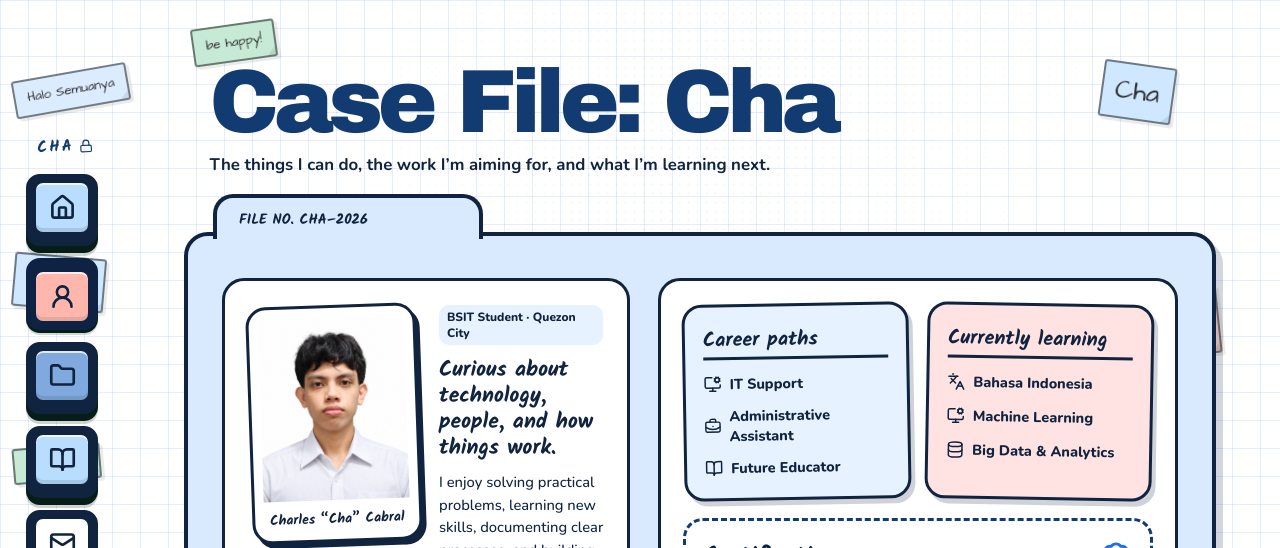
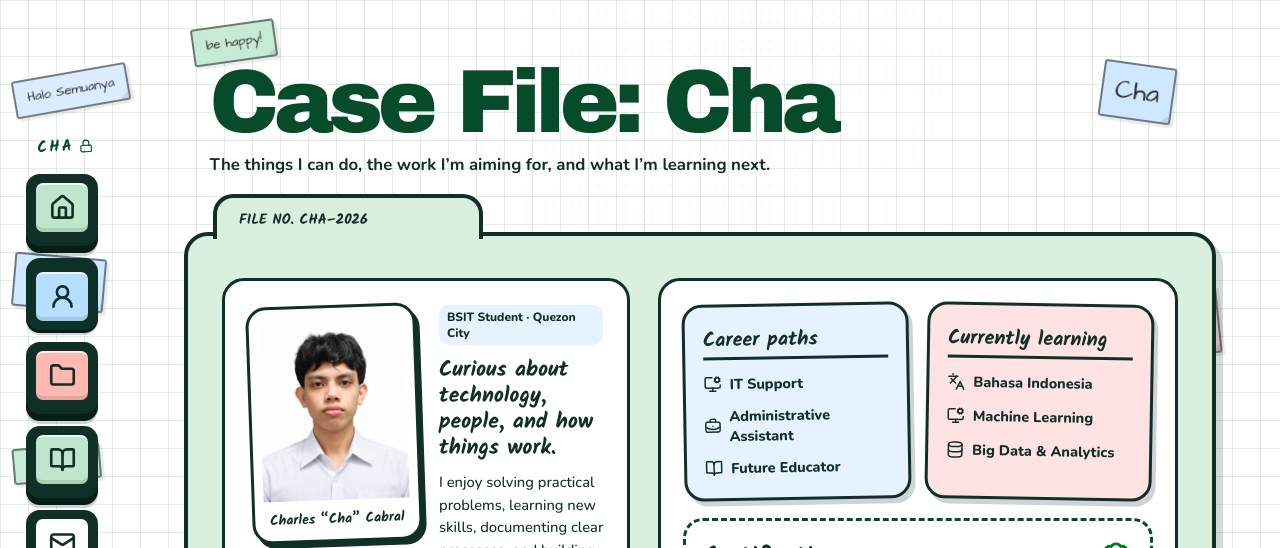
Before and after one commit to Tsarles/portfolio, a React (Vite) app: page /about in a window 1280 px wide. Shown: the top 548 px of the page. Built offline with nearby package versions, Linux system fonts and the light colour scheme.

Commit message:
Restore green identity on white canvas

```diff
--- a/src/index.css
+++ b/src/index.css
@@ -1,18 +1,18 @@
 @import url("https://fonts.googleapis.com/css2?family=Archivo+Black&family=Kalam:wght@400;700&family=Nunito:wght@500;600;700;800;900&display=swap");
 
 :root {
-  --ink: #10233f;
-  --green: #1f6feb;
-  --green-dark: #123b72;
-  --mint: #d7ebff;
+  --ink: #102f27;
+  --green: #06771f;
+  --green-dark: #064c2b;
+  --mint: #cfeeda;
   --blue: #5da9ff;
   --blue-light: #e6f2ff;
   --red: #ef5a5a;
   --red-light: #ffe3e3;
   --cream: #ffffff;
   --paper: #ffffff;
-  --grid: rgba(31, 111, 235, 0.12);
-  --shadow: 7px 8px 0 rgba(16, 35, 63, 0.18);
+  --grid: rgba(6, 119, 31, 0.12);
+  --shadow: 7px 8px 0 rgba(16, 47, 39, 0.18);
   color: var(--ink);
   background: var(--paper);
   font-family: "Nunito", system-ui, sans-serif;
@@ -135,9 +135,10 @@ img { display: block; max-width: 100%; }
 .keycap:hover { transform: translateY(-2px); box-shadow: 0 9px 0 #071d17, 0 12px 0 rgba(16,47,39,.18); }
 .keycap:active .keycap-top, .keycap.active .keycap-top { transform: translateY(5px); }
 .keycap.active { box-shadow: 0 3px 0 #071d17, 0 5px 0 rgba(16,47,39,.18); filter: saturate(1.12); }
+.keycap-green { --key-color: #bfe6cc; }
 .keycap-blue { --key-color: #b9ddff; }
 .keycap-red { --key-color: #ffb9b0; }
-.keycap-navy { --key-color: #7fa9df; }
+.keycap-navy { --key-color: #9ad2ad; }
 .keycap-cream { --key-color: var(--cream); }
 .keycap-settings { --key-color: #c6dbf7; padding: 0; cursor: pointer; }
 .keycap-tooltip {
@@ -222,7 +223,7 @@ img { display: block; max-width: 100%; }
 .nav-drag-toggle input { position: absolute; opacity: 0; pointer-events: none; }
 .nav-drag-toggle > span { width: 52px; height: 29px; position: relative; border: 3px solid var(--ink); border-radius: 20px; background: #d7deea; transition: background .18s ease; }
 .nav-drag-toggle > span::after { content: ""; position: absolute; left: 3px; top: 3px; width: 17px; height: 17px; border-radius: 50%; background: var(--ink); transition: transform .18s ease; }
-.nav-drag-toggle input:checked + span { background: var(--blue); }
+.nav-drag-toggle input:checked + span { background: var(--green); }
 .nav-drag-toggle input:checked + span::after { transform: translateX(23px); }
 .nav-drag-toggle input:focus-visible + span { outline: 4px solid var(--blue); outline-offset: 3px; }
 .nav-reset { grid-column: 1/-1; display: inline-flex; width: max-content; align-items: center; gap: 8px; padding: 9px 13px; border: 2px solid var(--ink); border-radius: 12px; background: var(--blue-light); box-shadow: 3px 3px 0 var(--ink); font-weight: 900; cursor: pointer; }
@@ -289,7 +290,7 @@ img { display: block; max-width: 100%; }
 .hand-line { display: inline-block; margin: 24px 0 30px; font: 700 clamp(1.25rem,2.4vw,1.8rem) "Kalam", cursive; border-bottom: 7px solid var(--blue); transform: rotate(-1deg); }
 .hero-actions { display: flex; gap: 18px; flex-wrap: wrap; }
 .hero-profile { position: relative; display: grid; justify-items: center; }
-.polaroid { width: min(310px,100%); margin: 0; padding: 13px 13px 16px; overflow: hidden; background: white; border: 4px solid var(--ink); border-radius: 24px; box-shadow: 7px 8px 0 var(--blue-light), 11px 12px 0 var(--ink); transform: rotate(3deg); }
+.polaroid { width: min(310px,100%); margin: 0; padding: 13px 13px 16px; overflow: hidden; background: white; border: 4px solid var(--ink); border-radius: 24px; box-shadow: 7px 8px 0 var(--mint), 11px 12px 0 var(--ink); transform: rotate(3deg); }
 .polaroid img { width: 100%; aspect-ratio: 4/4.45; object-fit: cover; object-position: center 61%; border-radius: 14px; filter: saturate(.94) contrast(1.02); }
 .polaroid figcaption { text-align: center; margin-top: 11px; font: 700 1.25rem "Kalam", cursive; }
 .profile-tags { display: grid; margin: -8px -20px 0 auto; position: relative; z-index: 2; }
@@ -299,8 +300,8 @@ img { display: block; max-width: 100%; }
 .profile-tags span:nth-child(3) { background: var(--red-light); transform: translateX(-5px) rotate(-1deg); }
 .profile-tags svg { width: 17px; }
 /* About */
-.case-folder { position: relative; display: grid; grid-template-columns: .88fr 1.12fr; gap: 28px; max-width: 1120px; margin: 54px auto 0; padding: 42px 34px 34px; background: #d9eaff; border: 4px solid var(--ink); border-radius: 24px; box-shadow: var(--shadow); }
-.folder-tab { position: absolute; top: -42px; left: 25px; width: 270px; padding: 11px 22px 7px; background: #d9eaff; border: 4px solid var(--ink); border-bottom: 0; border-radius: 20px 20px 0 0; font: 700 .9rem "Kalam", cursive; }
+.case-folder { position: relative; display: grid; grid-template-columns: .88fr 1.12fr; gap: 28px; max-width: 1120px; margin: 54px auto 0; padding: 42px 34px 34px; background: #d9f0df; border: 4px solid var(--ink); border-radius: 24px; box-shadow: var(--shadow); }
+.folder-tab { position: absolute; top: -42px; left: 25px; width: 270px; padding: 11px 22px 7px; background: #d9f0df; border: 4px solid var(--ink); border-bottom: 0; border-radius: 20px 20px 0 0; font: 700 .9rem "Kalam", cursive; }
 .case-left, .case-right { min-width: 0; }
 .case-left { display: grid; grid-template-columns: 170px 1fr; gap: 20px; align-content: start; padding: 24px; background: #fff; border: 3px solid var(--ink); border-radius: 22px; }
 .case-photo { margin: 0; padding: 9px; overflow: hidden; align-self: start; background: white; border: 3px solid var(--ink); border-radius: 20px; box-shadow: 4px 5px 0 var(--ink); transform: rotate(-2deg); }
@@ -344,10 +345,10 @@ img { display: block; max-width: 100%; }
 .project-folder { position: relative; min-height: 285px; padding: 43px 17px 18px; text-align: left; border: 4px solid var(--ink); border-radius: 20px 20px 24px 24px; box-shadow: var(--shadow); cursor: pointer; transition: transform .22s ease, box-shadow .22s ease; }
 .project-folder:hover { transform: translateY(-7px) rotate(-.5deg); box-shadow: 10px 13px 0 rgba(16,47,39,.22); }
 .project-folder::before { content: ""; position: absolute; left: -4px; top: -29px; width: 55%; height: 31px; background: inherit; border: 4px solid var(--ink); border-bottom: 0; border-radius: 15px 15px 0 0; }
-.folder-yellow { background: #b9d9ff; }
+.folder-yellow { background: #c9ead4; }
 .folder-blue { background: #cfe5fb; }
 .folder-red { background: #ffd0c9; }
-.folder-green { background: #9fc5f4; }
+.folder-green { background: #a9dbba; }
 .folder-label { position: absolute; z-index: 1; left: 16px; top: -23px; max-width: 50%; overflow: hidden; text-overflow: ellipsis; white-space: nowrap; font: 700 1rem "Kalam", cursive; }
 .project-folder img { width: 100%; aspect-ratio: 16/8.5; object-fit: cover; border: 3px solid var(--ink); border-radius: 16px; background: white; }
 .folder-tech { display: block; margin: 12px 0 10px; font-size: .74rem; font-weight: 900; }
@@ -386,7 +387,7 @@ img { display: block; max-width: 100%; }
 .notes-intro p { margin: 5px 0 0; max-width: 720px; line-height: 1.55; }
 .note-list { display: grid; grid-template-columns: repeat(auto-fit,minmax(230px,1fr)); gap: 22px; padding-top: 34px; }
 .field-note { min-height: 250px; display: flex; flex-direction: column; align-items: flex-start; padding: 23px; border: 3px solid var(--ink); border-radius: 20px; box-shadow: 5px 6px 0 var(--ink); }
-.field-note-1 { background: #cfe5fb; transform: rotate(-1deg); }
+.field-note-1 { background: #cfeeda; transform: rotate(-1deg); }
 .field-note-2 { background: var(--blue-light); transform: rotate(1deg); }
 .field-note-3 { background: var(--red-light); transform: rotate(-.5deg); }
 .field-note > span { padding: 4px 8px; background: white; border: 2px solid var(--ink); font-size: .68rem; font-weight: 900; text-transform: uppercase; }
@@ -409,7 +410,7 @@ img { display: block; max-width: 100%; }
 .contact-links a > span { min-width: 0; overflow-wrap: anywhere; }
 .copy-key { display: flex; align-items: center; gap: 8px; padding: 10px 14px; border: 3px solid var(--ink); background: var(--blue-light); box-shadow: 3px 4px 0 var(--ink); font-weight: 900; cursor: pointer; }
 .copy-key svg { width: 18px; }
-.envelope-form { position: relative; padding: 25px; background: var(--blue-light); border: 4px solid var(--ink); border-radius: 24px; box-shadow: var(--shadow); }
+.envelope-form { position: relative; padding: 25px; background: var(--mint); border: 4px solid var(--ink); border-radius: 24px; box-shadow: var(--shadow); }
 .envelope-form::before { content: ""; position: absolute; left: 22px; right: 22px; top: 16px; height: 3px; background: var(--ink); transform: rotate(-4deg); opacity: .35; }
 .message-paper { position: relative; display: grid; gap: 17px; padding: 34px; background: #fff; border: 3px solid var(--ink); border-radius: 20px; background-image: linear-gradient(transparent 31px, rgba(93,169,255,.22) 32px); background-size: 100% 32px; }
 .message-paper label { display: grid; gap: 5px; font: 700 1rem "Kalam", cursive; }
```
Also changed, not shown: src/components/Navigation.jsx (+4 -4 lines).
